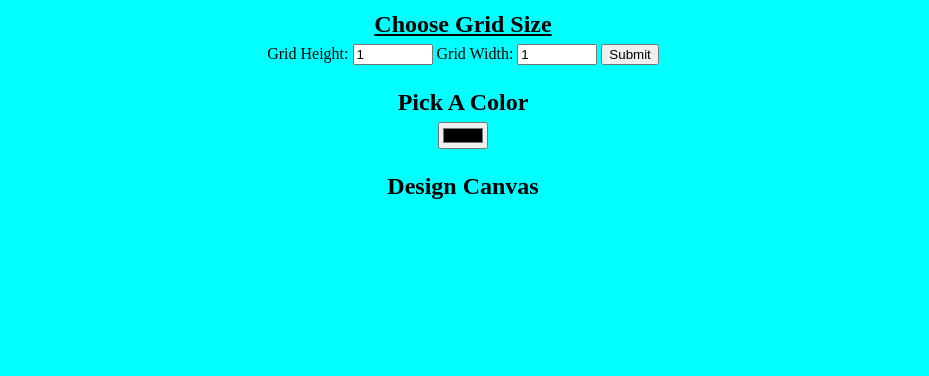
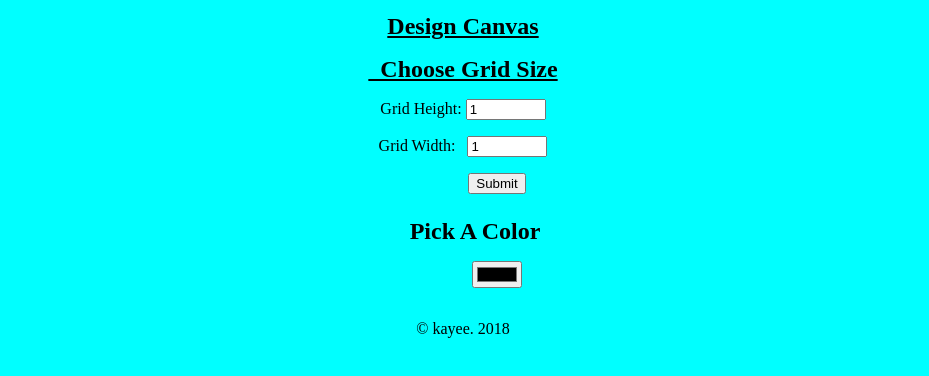
Before and after one commit to donkomi/udacity-pixel-art-maker, a plain HTML site: page index.html in a window 1280 px wide. Shown: the part 126-502 px from the top of the page, without its empty margins (177-1106 px from the left). Drawn offline with nearby package versions, Linux system fonts and the light colour scheme.

Commit message:
Update index.html

```diff
--- a/index.html
+++ b/index.html
@@ -1,3 +1,4 @@
+
 
 <html>
 <head>
@@ -6,24 +7,40 @@
     <link rel="stylesheet" href="styles.css">
 </head>
 <body>
+<div id = "container">
+<div id ="entire">
     <h1>Lab: Pixel Art Maker</h1>
+	 <p><h2>Design Canvas</h2></P>
+	<div id ="sideleft">
+	  <h2>&nbsp;&nbsp;Choose Grid Size</h2>
+    <form id="sizePicker">
+        <p>Grid Height:
+        <input type="number" id="inputHeight" name="height" min="1" max ="100" value="1">
+		</p>
+       <p> Grid Width:&nbsp;&nbsp;
+        <input type="number" id="inputWidth" name="width" min="1" max="100" value="1">
+		</P>
+        <p>&nbsp;&nbsp;&nbsp;&nbsp;&nbsp;&nbsp;&nbsp;&nbsp;&nbsp;&nbsp;&nbsp;&nbsp;&nbsp;&nbsp;&nbsp;&nbsp;
+		<input type="submit"></P>
+    </form>
+	 <h2>&nbsp;&nbsp;&nbsp;&nbsp;Pick A Color</h2>
+    <p>&nbsp;&nbsp;&nbsp;&nbsp;&nbsp;&nbsp;&nbsp;&nbsp;&nbsp;&nbsp;&nbsp;&nbsp;&nbsp;&nbsp;&nbsp;&nbsp;
+	<input type="color" id="colorPicker"></P>
+</div>
 
-    <h2>Choose Grid Size</h2>
-    <form id="sizePicker">
-        Grid Height:
-        <input type="number" id="inputHeight" name="height" min="1" max ="100" value="1">
-        Grid Width:
-        <input type="number" id="inputWidth" name="width" min="1" max="100" value="1">
-        <input type="submit">
-    </form>
 
-    <h2>Pick A Color</h2>
-    <input type="color" id="colorPicker">
+    <div id="sideright" >
 
-    <h2>Design Canvas</h2>
     <table id="pixelCanvas"></table>
+	</div>
 
  <script src="https://ajax.googleapis.com/ajax/libs/jquery/3.3.1/jquery.min.js"></script>
 <script src="designs.js"></script>
+
+</div>
+<div class="footer">
+            <p>&copy; kayee. 2018</p>
+        </div>
+		</div>
 </body>
 </html>
```
